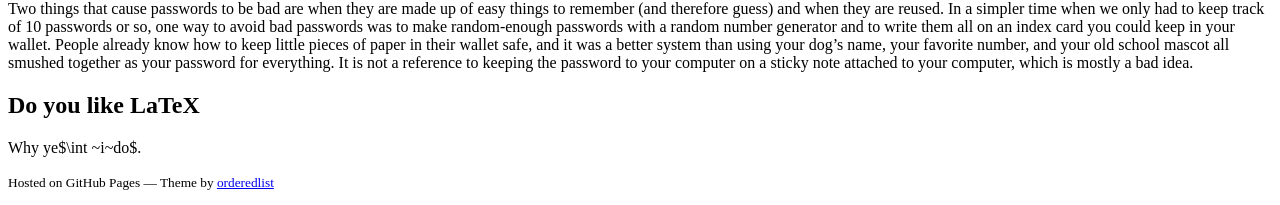
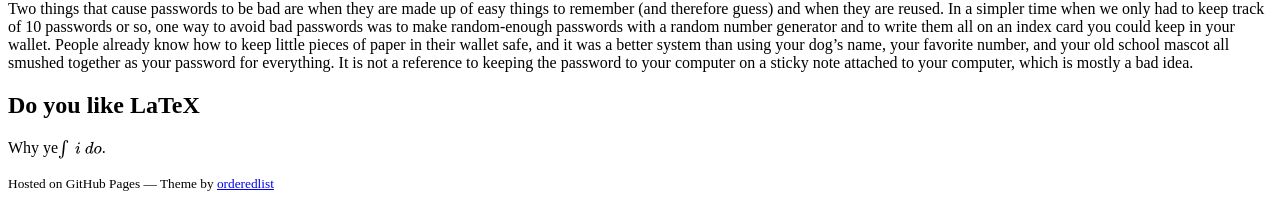
Before and after one commit to Passwordpaper/passwordpaper.github.io, a Jekyll site: the page built from index.md, in a window 1280 px wide. Shown: the part 1382-1587 px from the top of the page. Built offline with Jekyll 4.4.1, drawn with Linux system fonts in a browser that asks for light colours; a script that is not in the unit is left out; our own code applies the rules of GitHub Pages for plain Markdown files; some of the changed lines change nothing that is shown.

Commit message:
Update index.md
Remove manual script added. It's in the new default layout. Change to double $$ to get TeX maybe working

```diff
--- a/index.md
+++ b/index.md
@@ -1,20 +1,6 @@
 ---
 layout: default
 ---
-
-<script>
-MathJax = {
-  tex: {
-    inlineMath: [['$$', '$$'], ['\\(', '\\)']]
-  },
-  svg: {
-    fontCache: 'global'
-  }
-};
-</script>
-<script type="text/javascript" id="MathJax-script" async
-  src="https://cdn.jsdelivr.net/npm/mathjax@3/es5/tex-svg.js">
-</script>
 
 # This site is intentionally bare, but welcome!
 See below for the answers to some questions you might be asking:
@@ -37,4 +23,4 @@ Two things that cause passwords to be bad are when they are made up of easy thin
 
 ## Do you like LaTeX
 
-Why ye$\int ~i~do$.
+Why ye$$\int ~i~do$$.
```
